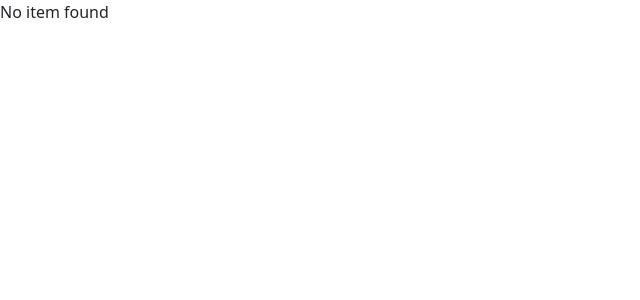
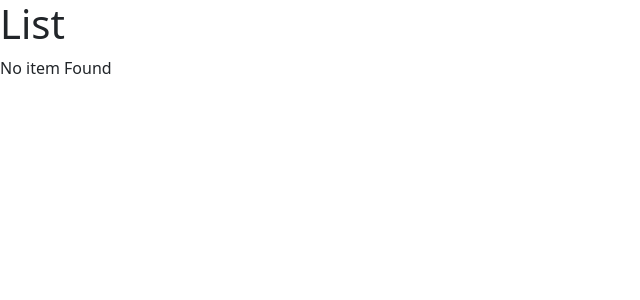
Before and after one commit to Vidacelinda/react-web-test, a React (Vite) app in the folder react-app/: page / in a window 1280 px wide. Shown: the top 300 px of the page, without its empty margins (0-640 px from the left). Built offline with nearby package versions, Linux system fonts and the light colour scheme.

Commit message:
fixing function
if function fix and easy

```diff
--- a/react-app/src/components/ListGroup.tsx
+++ b/react-app/src/components/ListGroup.tsx
@@ -2,16 +2,15 @@ function ListGroup() {
   //array /note let is a varable and can be reassigned  ,const is a constant , duhhhh lmao
   let items = ["New York", "San Diago", "Dubi", "Tokyo"];
   items = [];
-  if (items.length === 0) return <p>No item found </p>;
   //array has a method to map items of a difrent type.
   //convert each item to an li elenent dynamicly
   items.map((item) => <li>{item}</li>);
-  // Note cant use "className" word becauase its a reserved key word in javascript or type script
+  const message = items.length === 0 ? <p>No item Found </p> : null;
   //JSX markup
   return (
     <>
       <h1>List</h1>
-
+      {message}
       <ul className="list-group">
         {items.map((item) => (
           // react needs key property to identify each item. for the instant we can use "item" itself
```
